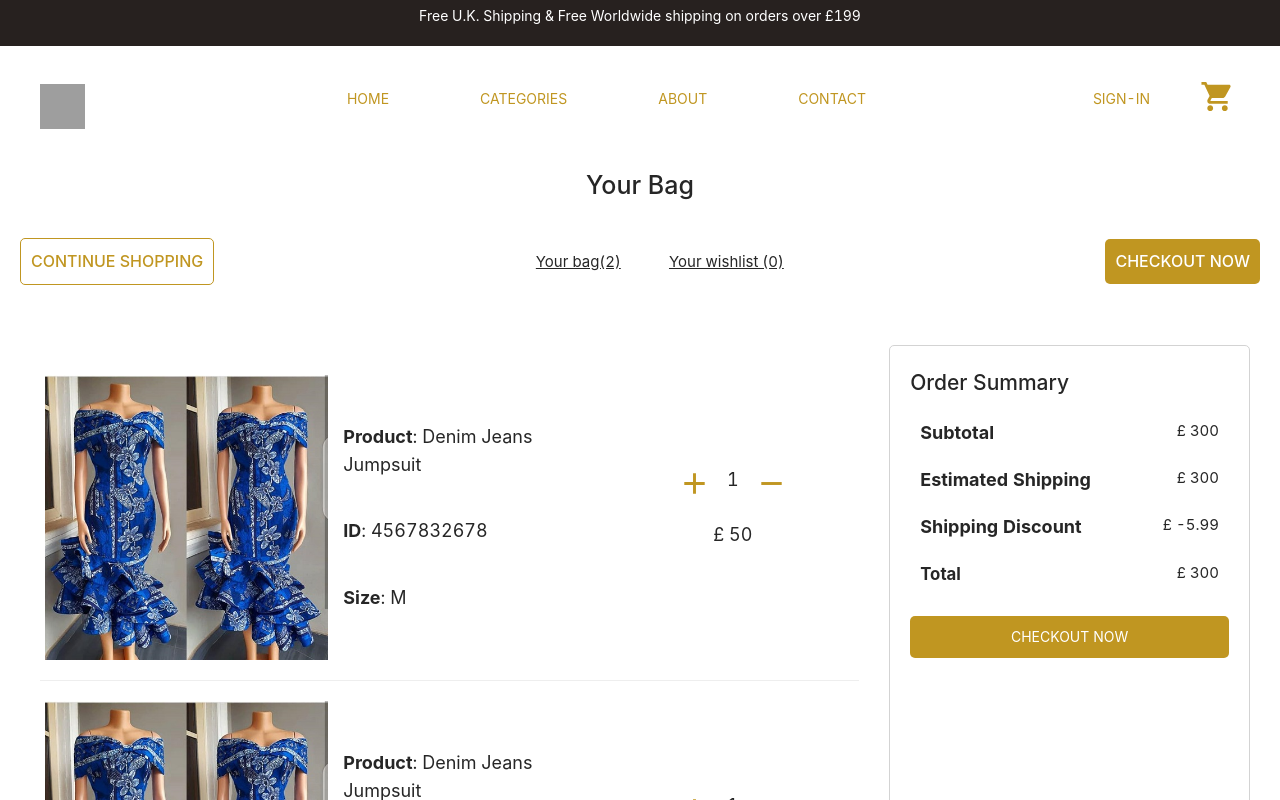
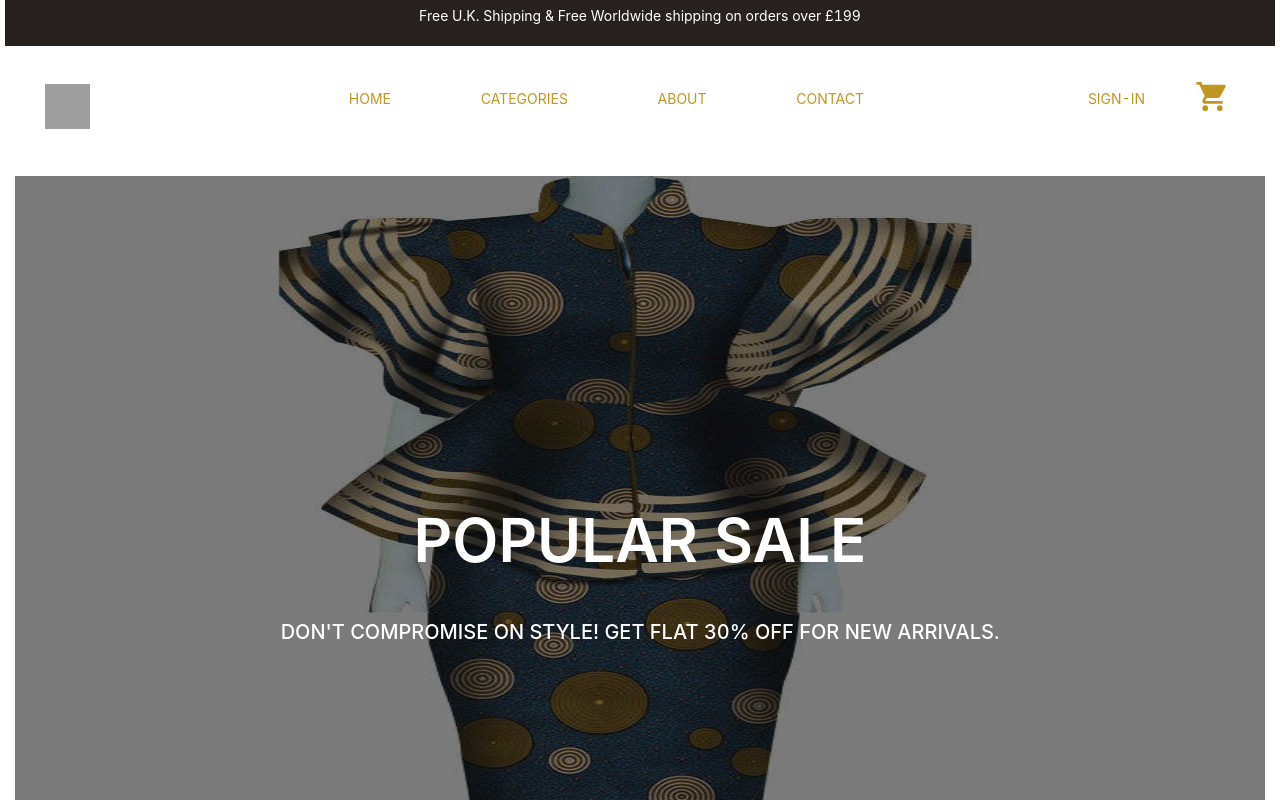
Before and after one commit to shina1/jposh-ecommerce-clientsidee, a React (Create React App) app: page / in a window 1280 px wide. Shown: the top 800 px of the page. Built offline with nearby package versions, Linux system fonts and the light colour scheme; grey boxes are pictures that could not be loaded.

Commit message:
modified

```diff
--- a/src/App.js
+++ b/src/App.js
@@ -3,18 +3,18 @@ import Cart from './screens/cart'
 // import Login from './screens/login'
 // import Register from './screens/register'
 // import SingleProduct from './screens/single-product'
-// import Home from './screens/home-screen'
+import Home from './screens/home-screen'
 // import ProductList from './screens/product-list/index.js'
 
 const App = () => {
   return (
     <div>
-      {/* <Home /> */}
+      <Home />
       {/* <ProductList /> */}
       {/* <SingleProduct /> */}
       {/* <Register /> */}
       {/* <Login /> */}
-      <Cart />
+      {/* <Cart />  */}
     </div>
   )
 }
```
